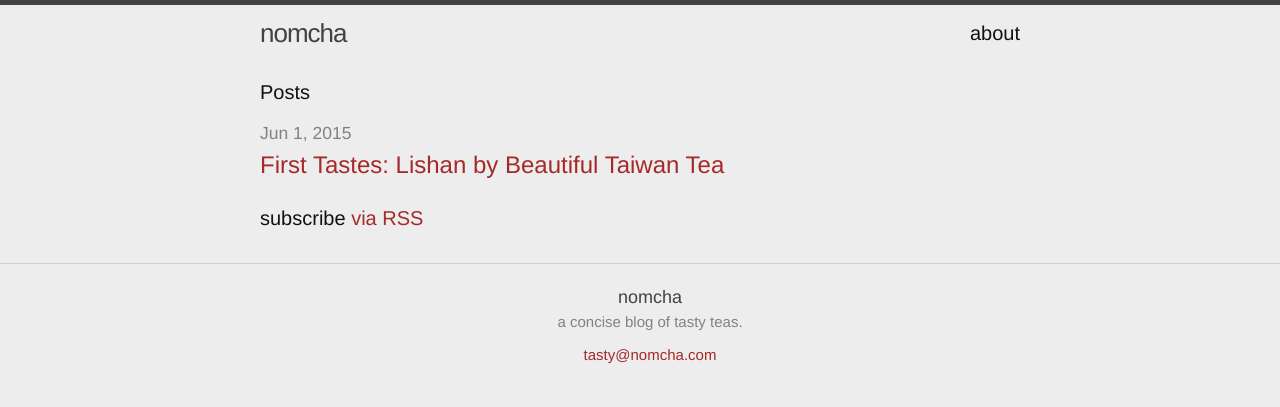
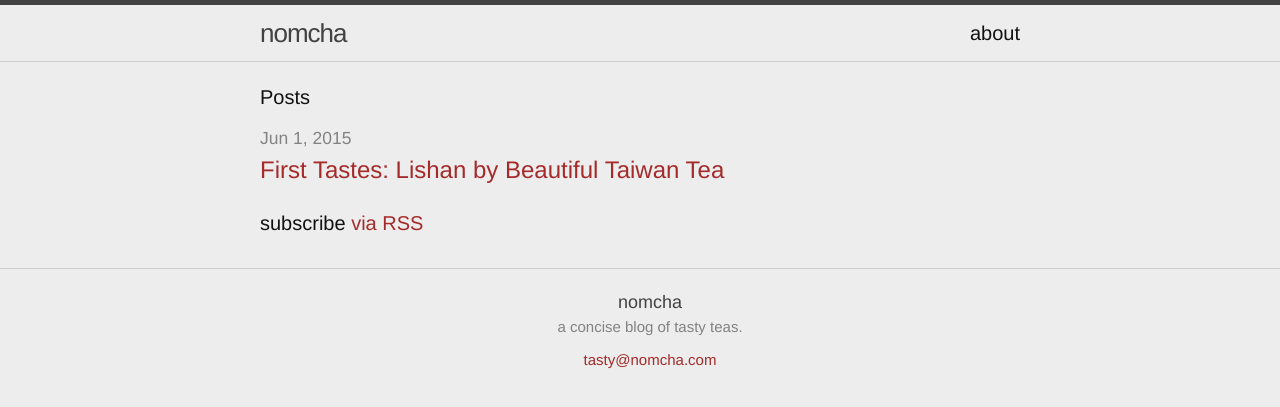
Before and after one commit to taylorkline/nomcha, a Jekyll site: the page built from index.html, in a window 1280 px wide. Shown: the top 407 px of the page. Built offline with Jekyll 4.4.1, drawn with Linux system fonts in a browser that asks for light colours; Markdown is read by kramdown in place of the engine named in the settings.

Commit message:
Remove hacky floating navbar for now

```diff
--- a/_includes/header.html
+++ b/_includes/header.html
@@ -1,5 +1,4 @@
 <header class="site-header">
-<nav class="site-fixed-nav">
 
    <div class="wrapper">
 
@@ -17,5 +16,4 @@
 
    </div>
 
-</nav>
 </header>
--- a/_sass/_layout.scss
+++ b/_sass/_layout.scss
@@ -2,18 +2,9 @@
  * Site header
  */
 .site-header {
+    border-top: 5px solid $grey-color-dark;
     border-bottom: 1px solid $grey-color-light;
-    height: 56px;
-}
-
-.site-fixed-nav {
-    border-top: 5px solid $grey-color-dark;
-    position: fixed;
-    left: 0;
-    right: 0;
-    top: 0;
-    background-color: $background-color;
-    z-index: 9999;
+    min-height: 56px;
 }
 
 .site-title {
```
